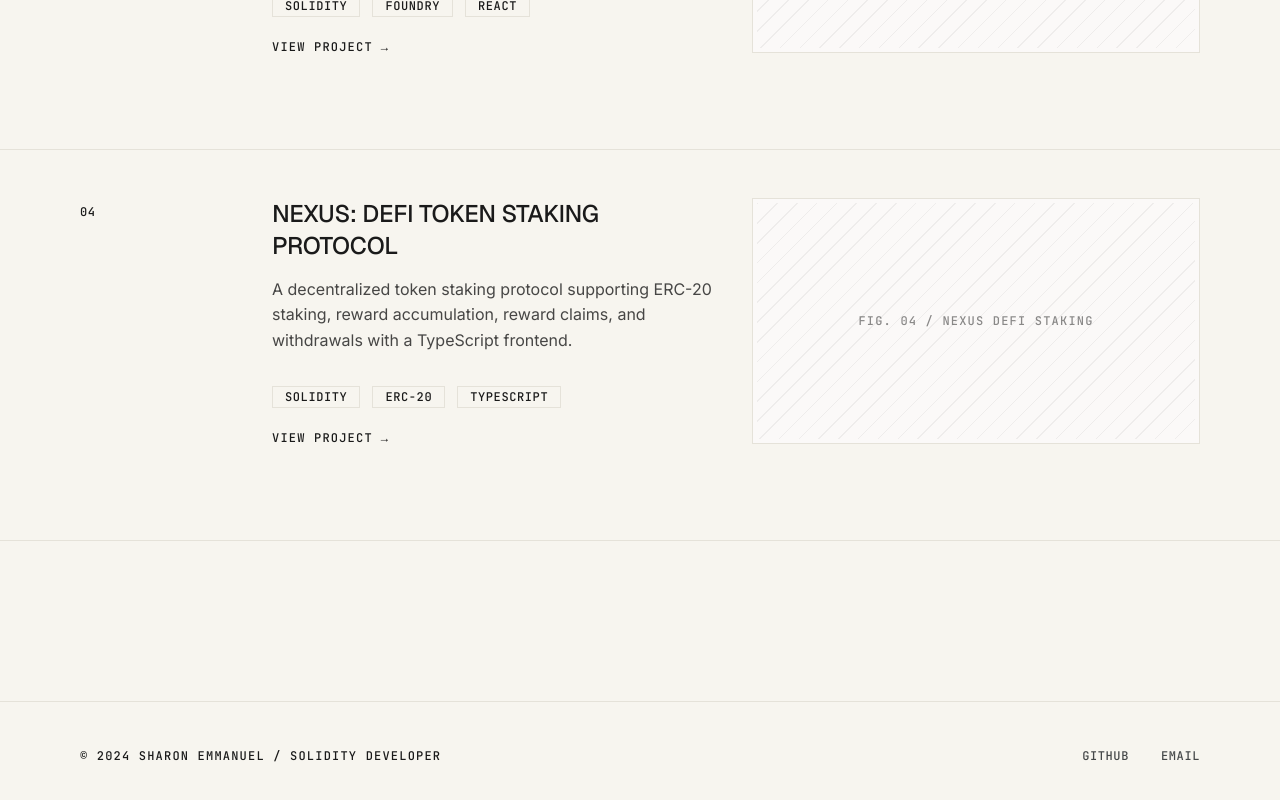
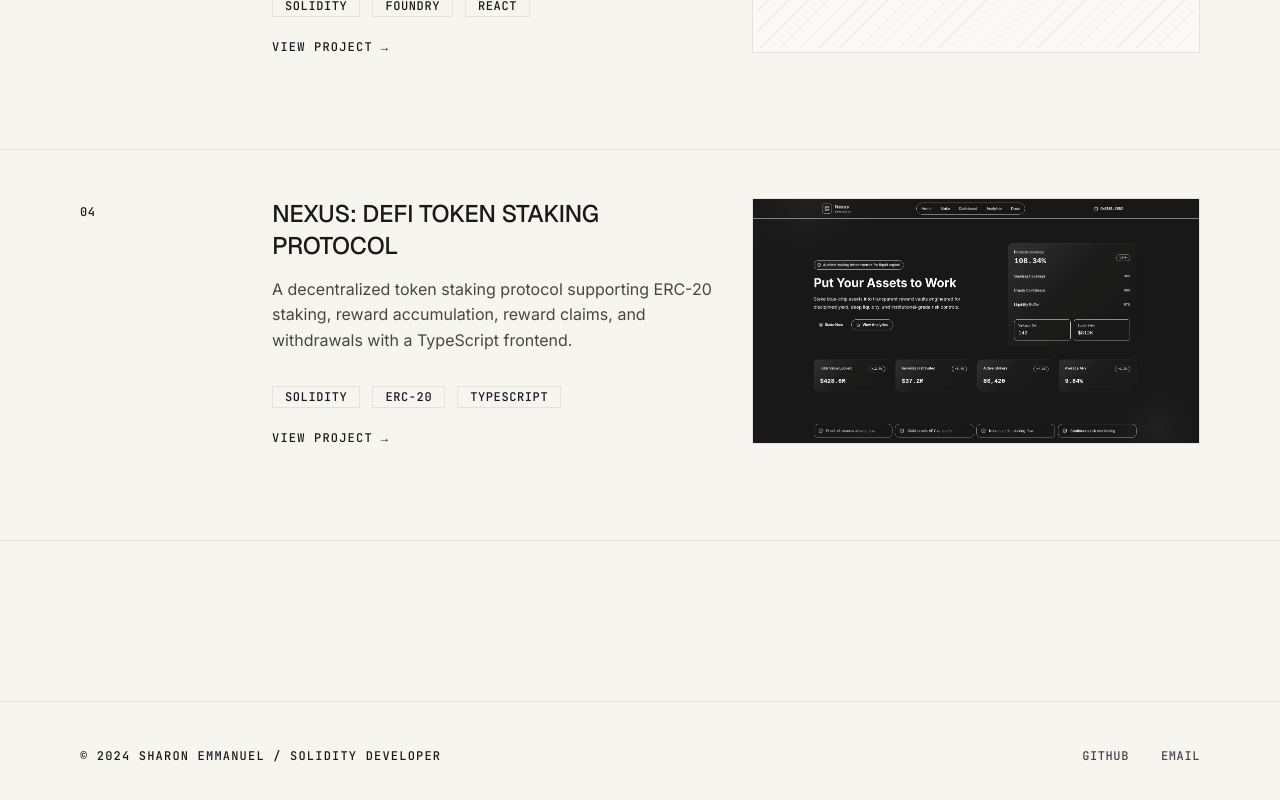
Before and after one commit to Sharon-dev-create/Sharon_Emmanuel_Web3_Porfolio, a Next.js app: page /projects in a window 1280 px wide. Shown: the part 1362-2162 px from the top of the page. Built offline with nearby package versions, Linux system fonts and the light colour scheme.

Commit message:
added the nexus homepage image

```diff
--- a/components/projects/CaseStudy.tsx
+++ b/components/projects/CaseStudy.tsx
@@ -32,6 +32,7 @@ export default function CaseStudy({ project }: { project: Project }) {
 
       <ImagePlaceholder
         label={`FIG. ${project.number} / ${project.name}`}
+        image={project.image}
         className="h-72 md:h-[420px] mb-section"
       />
 
--- a/components/projects/ImagePlaceholder.tsx
+++ b/components/projects/ImagePlaceholder.tsx
@@ -1,14 +1,27 @@
+import Image from "next/image";
+
 export default function ImagePlaceholder({
   label,
+  image,
   className = "",
 }: {
   label: string;
+  image?: string;
   className?: string;
 }) {
   return (
     <div
       className={`border border-editorial-border bg-surface p-1 relative overflow-hidden ${className}`}
     >
+      {image ? (
+        <Image
+          src={image}
+          alt={label}
+          fill
+          sizes="(max-width: 768px) 100vw, 42vw"
+          className="object-cover grayscale contrast-125 opacity-90 group-hover:grayscale-0 group-hover:opacity-100 transition-all duration-700"
+        />
+      ) : (
         <div
           className="w-full h-full flex items-center justify-center grayscale contrast-125 opacity-90 group-hover:grayscale-0 group-hover:opacity-100 transition-all duration-700"
           style={{
@@ -20,6 +33,7 @@ export default function ImagePlaceholder({
             {label}
           </span>
         </div>
+      )}
     </div>
   );
 }
--- a/components/projects/ProjectRow.tsx
+++ b/components/projects/ProjectRow.tsx
@@ -43,6 +43,7 @@ export default function ProjectRow({
       </div>
       <ImagePlaceholder
         label={`FIG. ${project.number} / ${project.name}`}
+        image={project.image}
         className="md:col-span-5 mt-12 md:mt-0 h-64 md:h-auto"
       />
     </Link>
--- a/data/projects.ts
+++ b/data/projects.ts
@@ -7,6 +7,7 @@ export type Project = {
   number: string;
   slug: string;
   name: string;
+  image?: string;
   title: string;
   summary: string;
   tags: string[];
@@ -210,6 +211,7 @@ export const projects: Project[] = [
     number: "04",
     slug: "nexus",
     name: "NEXUS DEFI STAKING",
+    image: "/nexus-homepage.png",
     title: "NEXUS: DEFI TOKEN STAKING PROTOCOL",
     summary:
       "A decentralized token staking protocol supporting ERC-20 staking, reward accumulation, reward claims, and withdrawals with a TypeScript frontend.",
```
Also changed, not shown: public/nexus-homepage.png (added). Lines whose indentation alone changed are shown as unchanged.
